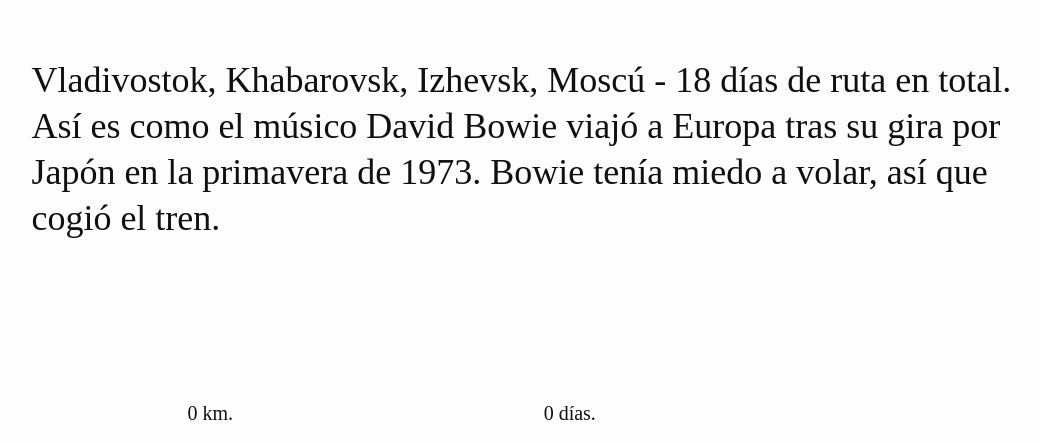
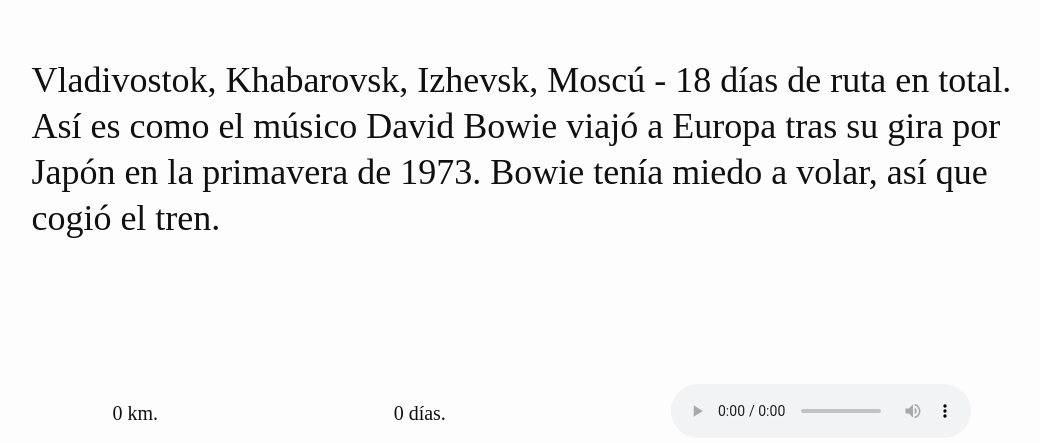
Before and after one commit to rodolazo/practicum-transiberiano, a plain HTML site: page index.html in a window 1280 px wide. Shown: the part 357-800 px from the top of the page, without its empty margins (103-1143 px from the left). Drawn offline with Linux system fonts and the light colour scheme.

Commit message:
Agrego audio a la web

```diff
--- a/index.html
+++ b/index.html
@@ -34,7 +34,14 @@
               <span class="header__counter-value" id="counter-days">0</span>
               días.
             </div>
-            <div class="header__audio-container"></div>
+            <div class="header__audio-container">
+              <audio
+                src="https://pictures.s3.yandex.net/iframes_topic/audio.mp3"
+                type="audio/mp3"
+                loop
+                controls
+              ></audio>
+            </div>
           </div>
         </div>
       </header>
```
